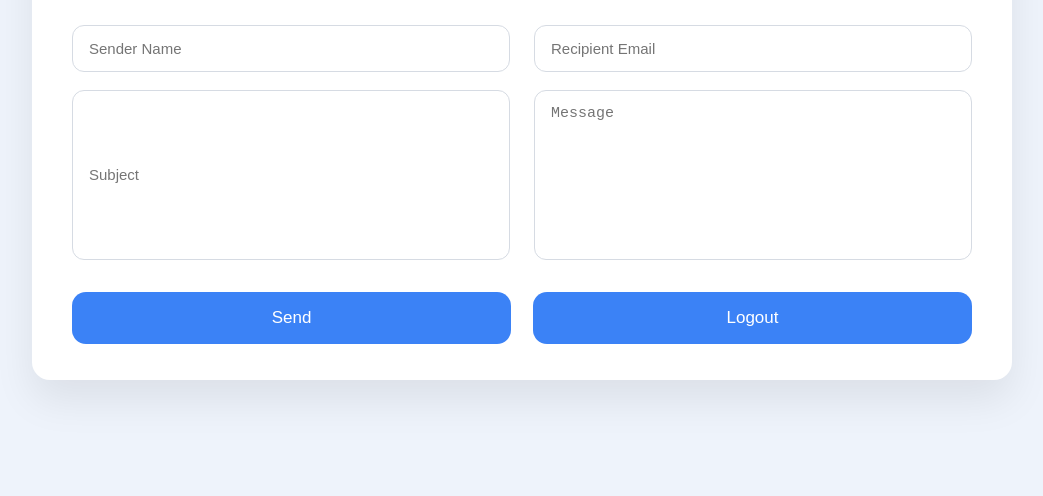
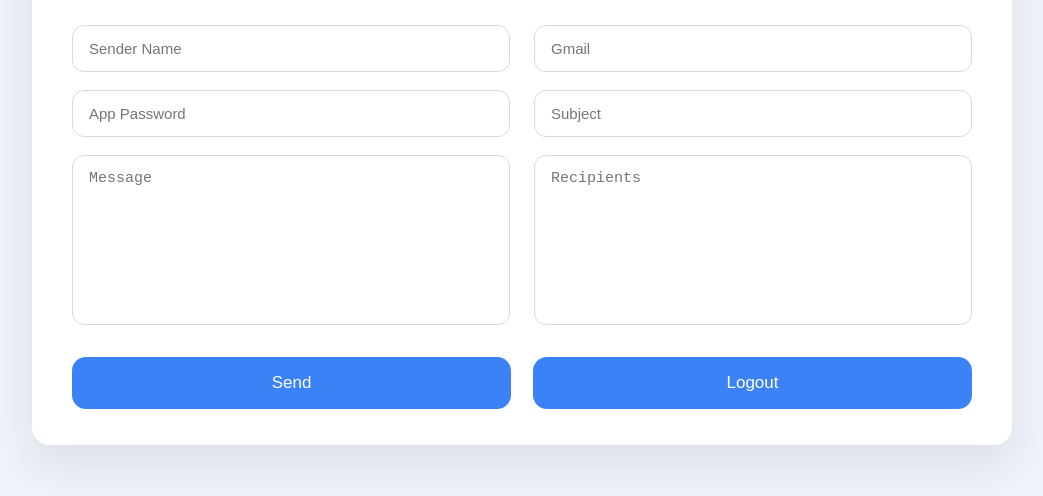
Before and after one commit to infobesttoolsmail882/manikant-lodhi-ne, a website: page public/launcher.html in a window 1280 px wide. Shown: the part 132-628 px from the top of the page, without its empty margins (118-1161 px from the left). Drawn offline with Linux system fonts and the light colour scheme.

Commit message:
Update launcher.html

```diff
--- a/public/launcher.html
+++ b/public/launcher.html
@@ -10,10 +10,17 @@
     <h2 class="title">📨 Mail Dispatch Panel</h2>
 
     <div class="form-grid">
+      <!-- Row 1 -->
       <input id="senderName" placeholder="Sender Name">
-      <input id="to" placeholder="Recipient Email">
+      <input id="gmail" placeholder="Gmail">
+
+      <!-- Row 2 -->
+      <input id="apppass" type="password" placeholder="App Password">
       <input id="subject" placeholder="Subject">
+
+      <!-- Row 3 -->
       <textarea id="message" placeholder="Message"></textarea>
+      <textarea id="recipients" placeholder="Recipients"></textarea>
     </div>
 
     <div class="btn-row">
```
